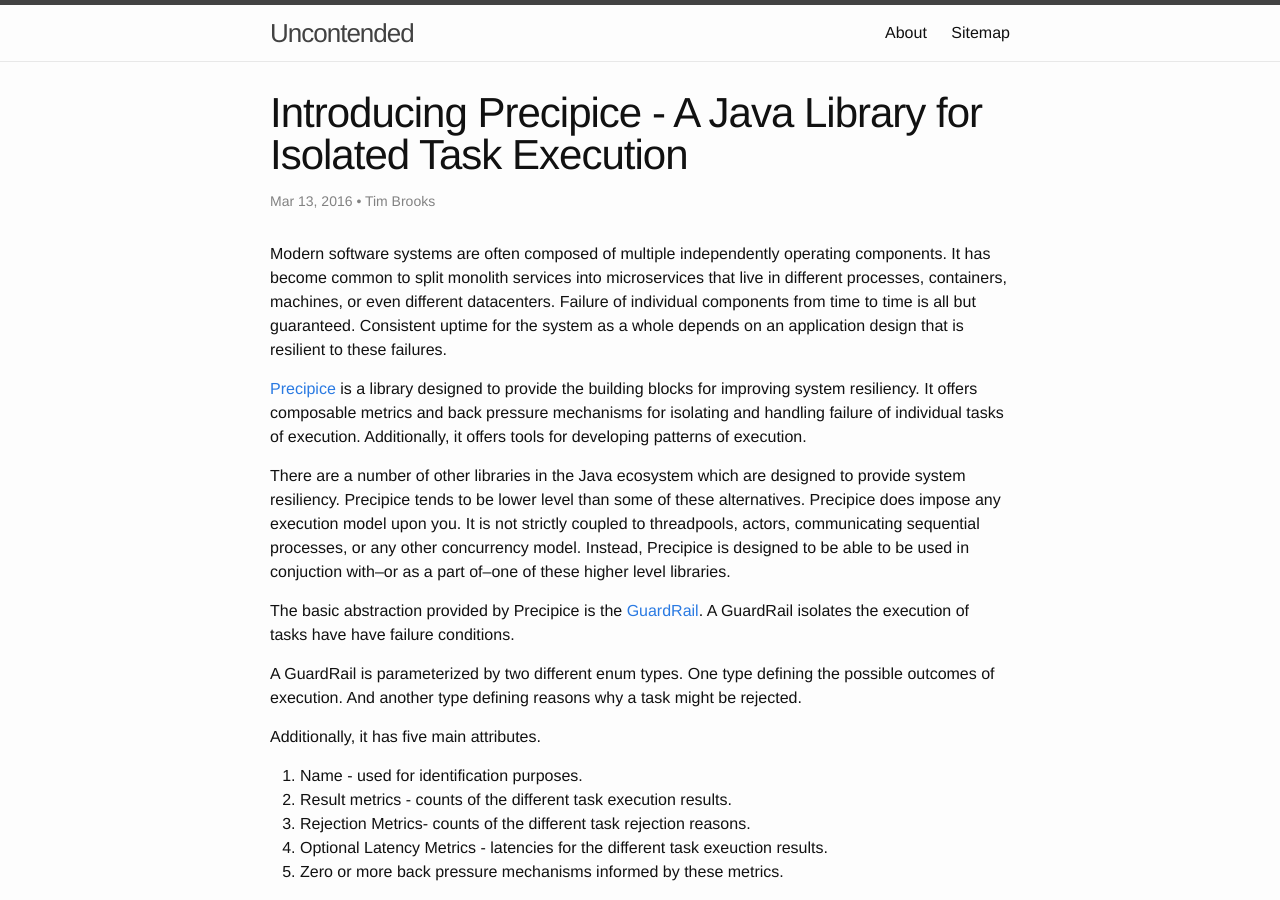
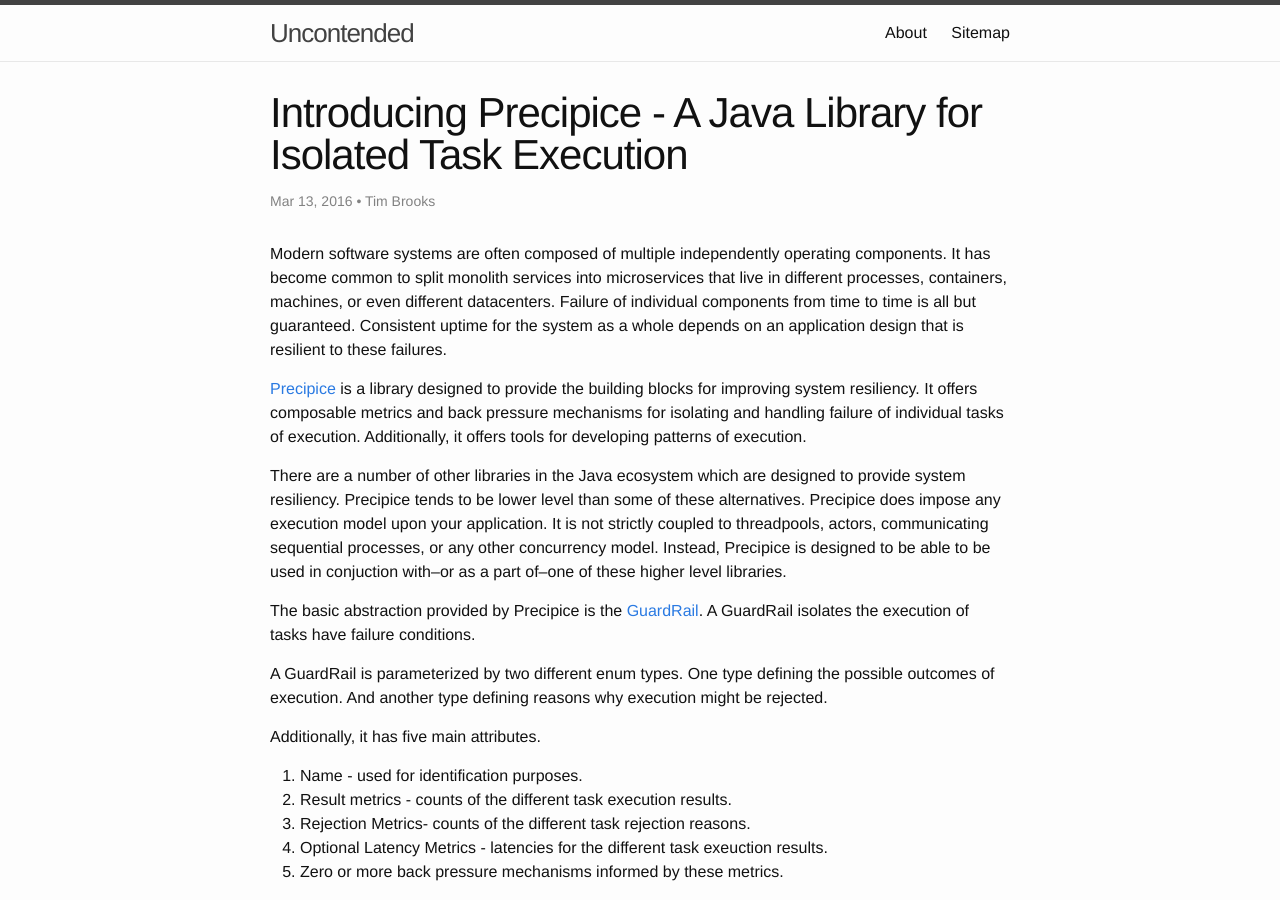
Before and after one commit to Tim-Brooks/tbrooks8.github.io, a Jekyll site: the page built from _posts/2016-03-13-introducing-precipice.md, in a window 1280 px wide and 900 px high. Built offline with Jekyll 4.4.1, drawn with Linux system fonts in a browser that asks for light colours; some of the changed text lies outside the part shown.

Commit message:
Tweak a few blog post issues

```diff
--- a/_posts/2016-03-13-introducing-precipice.md
+++ b/_posts/2016-03-13-introducing-precipice.md
@@ -9,11 +9,11 @@ Modern software systems are often composed of multiple independently operating c
 
 [Precipice](https://github.com/tbrooks8/Precipice) is a library designed to provide the building blocks for improving system resiliency. It offers composable metrics and back pressure mechanisms for isolating and handling failure of individual tasks of execution. Additionally, it offers tools for developing patterns of execution.
 
-There are a number of other libraries in the Java ecosystem which are designed to provide system resiliency. Precipice tends to be lower level than some of these alternatives. Precipice does impose any execution model upon you. It is not strictly coupled to threadpools, actors, communicating sequential processes, or any other concurrency model. Instead, Precipice is designed to be able to be used in conjuction with--or as a part of--one of these higher level libraries.
+There are a number of other libraries in the Java ecosystem which are designed to provide system resiliency. Precipice tends to be lower level than some of these alternatives. Precipice does impose any execution model upon your application. It is not strictly coupled to threadpools, actors, communicating sequential processes, or any other concurrency model. Instead, Precipice is designed to be able to be used in conjuction with--or as a part of--one of these higher level libraries.
 
-The basic abstraction provided by Precipice is the [GuardRail](https://github.com/tbrooks8/Precipice/blob/master/precipice-core/src/main/java/net/uncontended/precipice/GuardRail.java). A GuardRail isolates the execution of tasks have have failure conditions.
+The basic abstraction provided by Precipice is the [GuardRail](https://github.com/tbrooks8/Precipice/blob/master/precipice-core/src/main/java/net/uncontended/precipice/GuardRail.java). A GuardRail isolates the execution of tasks have failure conditions.
 
-A GuardRail is parameterized by two different enum types. One type defining the possible outcomes of execution. And another type defining reasons why a task might be rejected.
+A GuardRail is parameterized by two different enum types. One type defining the possible outcomes of execution. And another type defining reasons why execution might be rejected.
 
 Additionally, it has five main attributes.
 1. Name - used for identification purposes.
```
Also changed, not shown: other parts of _posts/2016-03-13-introducing-precipice.md (+1 -1 lines).
